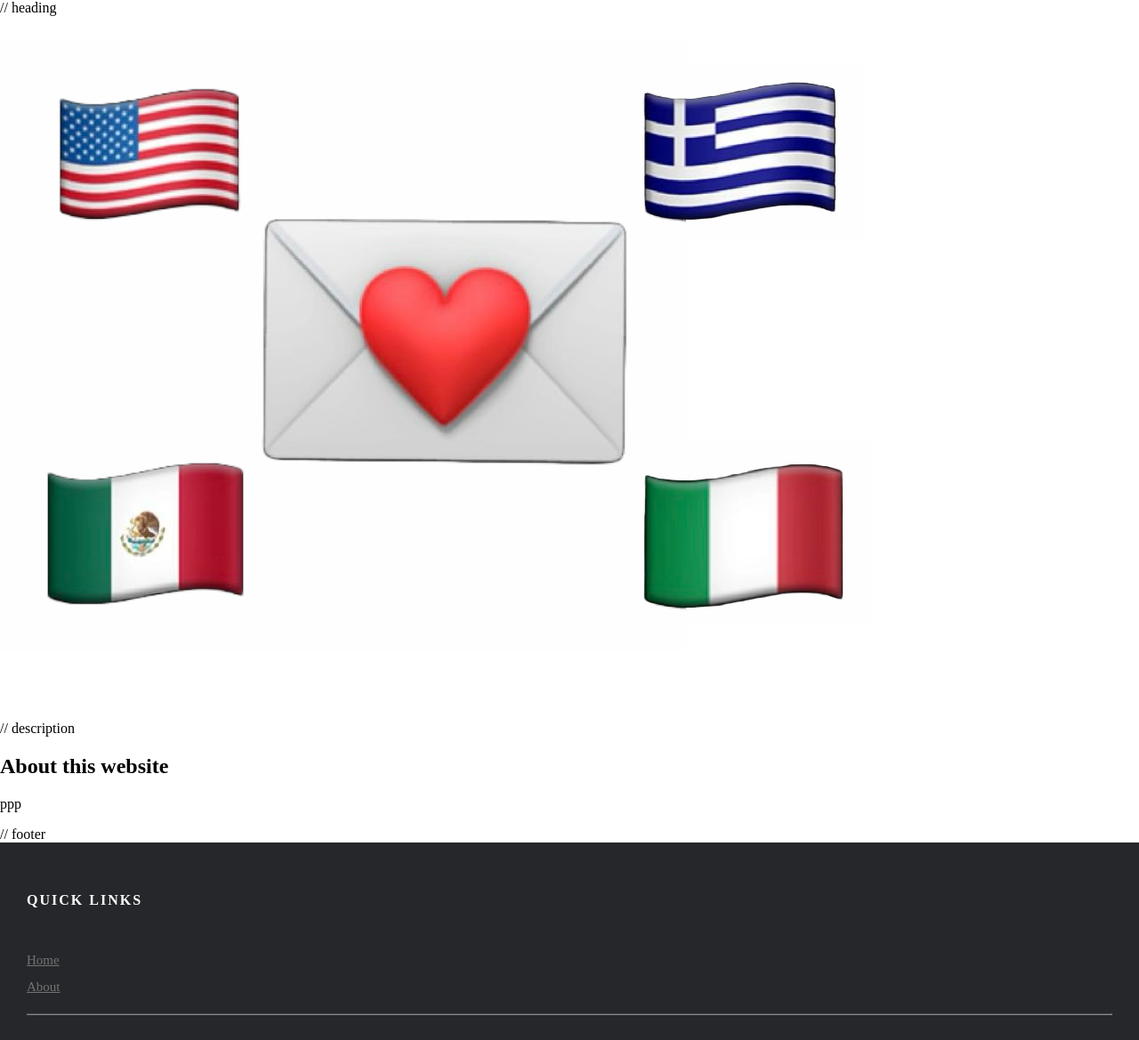
After one commit to GabriFalko/Assignment5, a Node server app: template chat_server/views/about.ejs in a window 1280 px wide. The commit adds this page. Shown: the whole page at 89% size. Run offline with Node 20, Linux system fonts and the light colour scheme; the template is opened without the code that fills it, so the values that code supplies are empty.

Commit message:
beta v1.1

```diff
--- a/chat_server/public/script.js
+++ b/chat_server/public/script.js
@@ -22,7 +22,7 @@ if (messageForm != null) {
     messageInput.value = ''
   })
 }
-
+// make it look prettier***
 socket.on('room-created', room => {
   const roomElement = document.createElement('div')
   roomElement.innerText = room
@@ -33,6 +33,7 @@ socket.on('room-created', room => {
   roomContainer.append(roomLink)
 })
 
+// make it look prettier***
 socket.on('chat-message', data => {
   appendMessage(`${data.name}: ${data.message}`)
 })
@@ -45,11 +46,13 @@ socket.on('user-disconnected', name => {
   appendMessage(`${name} disconnected`)
 })
 
+// make it look prettier***
 function appendMessage(message) {
   const messageElement = document.createElement('div')
   messageElement.innerText = message
   messageContainer.append(messageElement)
 }
+
 /* to implement future UI color change for user.
 let selectElement = document.getElementById('colorDropdown'),
 options = ["BlueViolet", "Crimson", "DarkSalmon", "OliveDrab", "SaddleBrown"];
--- a/chat_server/public/style.css
+++ b/chat_server/public/style.css
@@ -1,19 +1,19 @@
 header{
-    display: flex;
     align-items: center;
     font-size: 40px;
     flex-wrap: row;
 }
 body {
   padding: 10;
-  margin: 5;
-  display: flex;
+  margin: 0;
   justify-content: center;
 }
 
 #message-container {
+  border-width: 5px;
+  border-color: #26272b;
   width: 80%;
-  max-width: 1200px;
+  max-width: 1000px;
 }
 
 #message-container div {
@@ -27,13 +27,14 @@ body {
 }
 
 #send-container {
+  border-width: 5px;
+  border-color: #26272b;
   position: fixed;
   padding-bottom: 30px;
   bottom: 0;
   background-color: white;
-  max-width: 1200px;
+  max-width: 1000px;
   width: 80%;
-  display: flex;
   justify-content: ;
 }
 
@@ -41,14 +42,52 @@ body {
   flex-grow: 1;
 }
 
+table {
+    border-collapse: collapse;
+    border-spacing: 0;
+    width: 100%;
+    border: 0px solid #ddd;
+}
+
+/* scrollable chat box */
+
+th,
+td {
+    text-align: left;
+    padding: 8px;
+}
+/* width */
+::-webkit-scrollbar {
+    width: 10px;
+}
+/* Track */
+::-webkit-scrollbar-track {
+    background: #f1f1f1;
+}
+/* Handle */
+::-webkit-scrollbar-thumb {
+    background: #888;
+}
+/* Handle on hover */
+::-webkit-scrollbar-thumb:hover {
+    background: #555;
+}
+.scroll {
+    display: block;
+    border: 0px solid red;
+    padding: 5px;
+    margin-top: 5px;
+    width: 100%;
+    height: 755px;
+    overflow-y: scroll;
+}
+
+ /* footer */
 
 .footer{
     padding-bottom: 40%;
     padding: 0%;
     height: 20hv;
-
-  display: flex;
-  justify-content: center;
 }
 .site-footer
 {
@@ -58,7 +97,6 @@ body {
   line-height:30px;
   color:#737373;
 }
-
 .site-footer hr
 {
   border-top-color:#bbb;
--- a/chat_server/server.js
+++ b/chat_server/server.js
@@ -6,6 +6,7 @@ const express = require('express')
 const app = express()
 const server = require('http').Server(app)
 const io = require('socket.io')(server)
+var port = process.env.PORT || 3000;
 
 app.set('views', './views')
 app.set('view engine', 'ejs')
@@ -13,10 +14,14 @@ app.use(express.static('public'))
 app.use(express.urlencoded({ extended: true }))
 
 const rooms = { }
+const users = { }
 
 app.get('/', (req, res) => {
   res.render('index', { rooms: rooms })
 })
+app.get('/about', function(req, res){
+  res.render('./about');
+});
 
 app.post('/room', (req, res) => {
   if (rooms[req.body.room] != null) {
@@ -35,13 +40,20 @@ app.get('/:room', (req, res) => {
   res.render('room', { roomName: req.params.room })
 })
 
-server.listen(3000)
+app.get("*", function (req, res) {
+  res.status(404).render('./partials/404')
+});
+
+server.listen(port, function () {
+  console.log("== Server is listening on port", port);
+});
 
 io.on('connection', socket => {
   socket.on('new-user', (room, name) => {
     socket.join(room)
     rooms[room].users[socket.id] = name
     socket.to(room).broadcast.emit('user-connected', name)
+    console.log(" Current rooms:",rooms)
   })
   socket.on('send-chat-message', (room, message) => {
     socket.to(room).broadcast.emit('chat-message', { message: message, name: rooms[room].users[socket.id] })
--- /dev/null
+++ b/chat_server/views/about.ejs
@@ -0,0 +1,46 @@
+<!DOCTYPE html>
+<html lang="en">
+<head>
+    <meta charset="UTF-8">
+    <meta name="viewport" content="width=device-width, initial-scale=1.0">
+    <meta http-equiv="X-UA-Compatible" content="ie=edge">
+    <title>Chat App Homepage</title>
+    <link rel="icon" type="image/x-icon" href="/logo.png" alt="page logo">
+    <link rel="stylesheet" href="/style.css">
+    <script defer src="http://localhost:3000/socket.io/socket.io.js"></script>
+    <script defer src="script.js"></script>
+</head>
+<body>
+    // heading
+    <section class="section1">
+        <header>
+        <a href="/", id="img_home_link"><img src="/logo-no-background.png", alt="quaestus home"></a>
+        </header>
+    </section>
+    // description
+    <section class="buffer1">
+        <div class="about">
+            <h1>About this website</h1>
+            <p class="about-text">
+                ppp
+            </p>
+        </div>
+    </section>
+    // footer
+    <section class="footer">
+        <!-- Site footer -->
+        <footer class="site-footer">
+            <div class="container">
+                <div class="row">
+                    <h6>Quick Links</h6>
+                    <ul class="footer-links">
+                        <li><a href="./">Home</a></li>
+                        <li><a href="./about">About</a></li>
+                    </ul>
+                </div>
+                <hr>
+            </div>
+        </footer>
+    </section>
+</body>
+</html>
```
Also changed, not shown: chat_server/views/index.ejs (+39 -3 lines), chat_server/views/room.ejs (+8 -5 lines), chat_server/public/logo-no-background.png (added), chat_server/public/logo.png, 2 other files.
